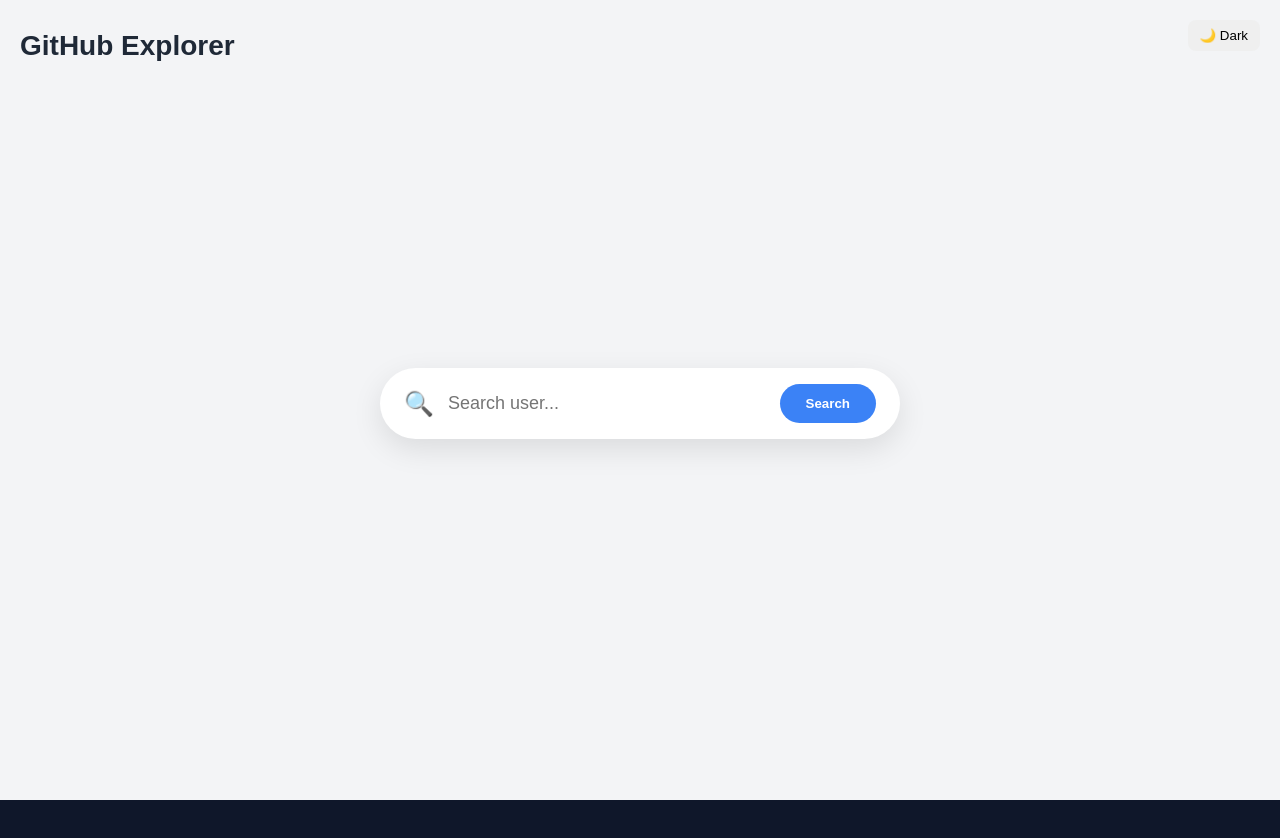
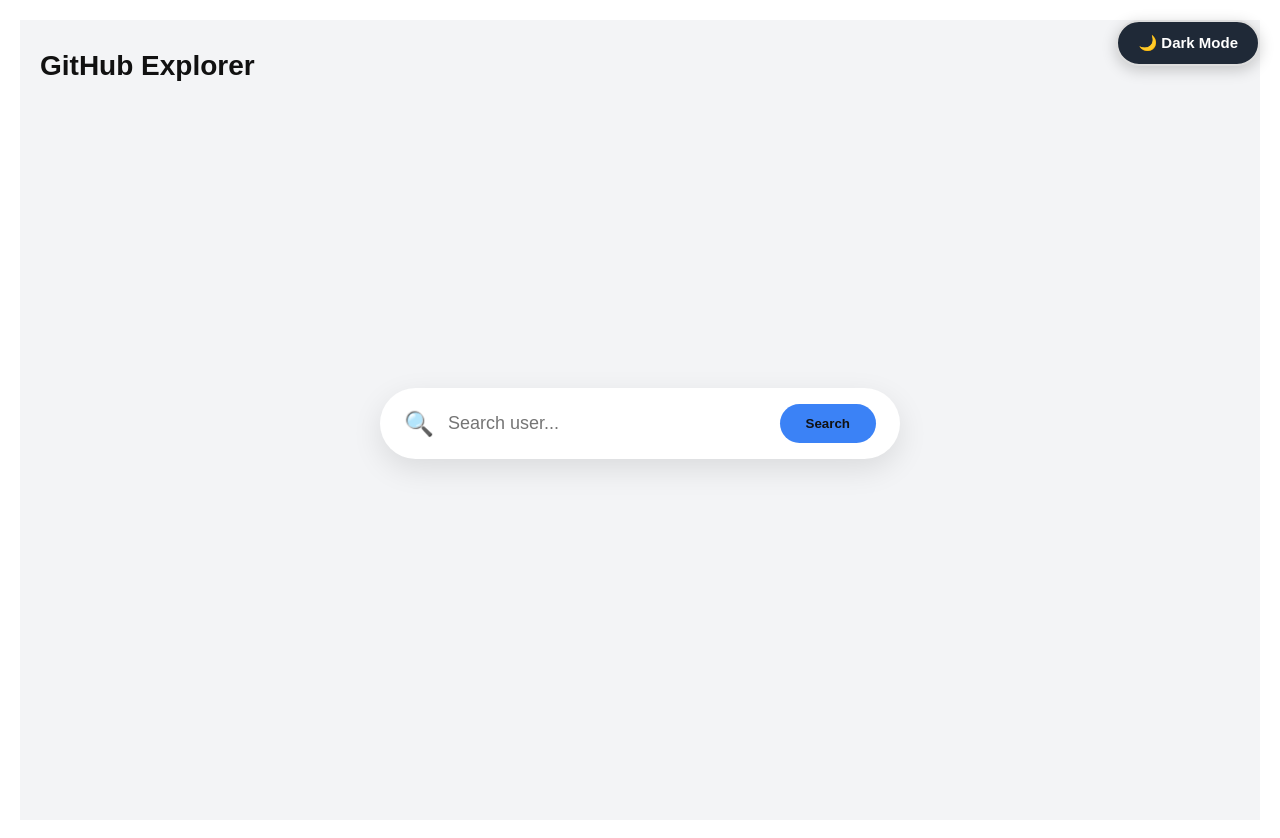
Before and after one commit to rc808129/github-explorer, a React (Vite) app: page / in a window 1280 px wide. Before the commit the page ends 800 px from the top, so only its background shows below. Built offline with nearby package versions, Linux system fonts and the light colour scheme.

Commit message:
updated code

```diff
--- a/src/App.jsx
+++ b/src/App.jsx
@@ -3,14 +3,17 @@
 import Home from "./pages/Home"
 import RepoPage from "./pages/RepoPage"
 import { Route, Routes } from "react-router-dom"
+
 const App = ()=> {
 
   return(<div>
     <Theme/>
+    <div className="app-container">
    <Routes>
         <Route path="/" element={<Home />} />
         <Route path="/user/:username" element={<RepoPage />} />
       </Routes>
+      </div>
   </div>)
 }
 
--- a/src/components/RepoCard.jsx
+++ b/src/components/RepoCard.jsx
@@ -1,6 +1,6 @@
 const RepoCard = ({ repo }) => {
   return (
-    <div className="repo-card">
+    <div className="repo-card card">
       <div className="repo-header">
         <a
           href={repo.html_url}
@@ -12,7 +12,7 @@
         </a>
 
         {repo.language && (
-          <span className="language-badge">{repo.language}</span>
+          <span className="language-badge, btn-fixed-white">{repo.language}</span>
         )}
       </div>
 
--- a/src/components/SortFilter.jsx
+++ b/src/components/SortFilter.jsx
@@ -2,10 +2,10 @@
   return (
     <div className="sort-filter">
       <div className="sort-buttons">
-      <button onClick={onSortStars} className="sort-btn">Sort by Stars ⭐</button>
-      <button onClick={onSortForks} className="sort-btn">Sort by Forks 🍴</button>
+      <button onClick={onSortStars} className="sort-btn buttons">Sort by Stars ⭐</button>
+      <button onClick={onSortForks} className="sort-btn buttons">Sort by Forks 🍴</button>
     </div>
-    <div className="filter-select">
+    <div className="filter-select buttons">
       <select onChange={(e) => onFilter(e.target.value)}>
         <option value="">All languages</option>
         <option value="JavaScript">JavaScript</option>
--- a/src/components/Theme.jsx
+++ b/src/components/Theme.jsx
@@ -5,11 +5,11 @@
   const { theme, toggleTheme } = useContext(ThemeContext);
 
   return (
-     <div className="navbar">
-    <button onClick={toggleTheme}>
-      {theme === "light" ? "🌙 Dark" : "☀️ Light"}
+    //  <div className="navbar">
+    <button onClick={toggleTheme} className="theme-switcher">
+      {theme === "light" ? "🌙 Dark Mode" : "☀️ Light Mode"}
     </button>
-    </div>
+    // </div>
   );
 };
 
--- a/src/components/UserCard.jsx
+++ b/src/components/UserCard.jsx
@@ -1,6 +1,6 @@
 function UserCard({ user, onClick }) {
   return (
-    <div  className="user-card" onClick={() => onClick(user.login)} style={{ cursor: "pointer" }}>
+    <div  className="user-card card" onClick={() => onClick(user.login)} style={{ cursor: "pointer" }}>
       <img src={user.avatar_url} alt="avatar" />
       <p>{user.login}</p>
     </div>
--- a/src/context/ThemeProvider.jsx
+++ b/src/context/ThemeProvider.jsx
@@ -1,29 +1,52 @@
-import { useState, useEffect } from "react";
-import { ThemeContext } from "./ThemeContext.js";
 
-const ThemeProvider = ({ children }) => {
-  // localStorage se initial value lo
-  const [theme, setTheme] = useState(
-    localStorage.getItem("theme") || "light"
-  );
 
-  // toggle function
-  const toggleTheme = () => {
-    setTheme(prev => (prev === "light" ? "dark" : "light"));
-  };
 
-  // theme save karo
-  useEffect(() => {
-    localStorage.setItem("theme", theme);
-  }, [theme]);
 
-  return (
-    <ThemeContext.Provider value={{ theme, toggleTheme }}>
-      <div className={theme}>
-        {children}
-      </div>
+// const ThemeProvider = ({ children }) => {
+
+//   const [theme, setTheme] = useState(
+//     localStorage.getItem("theme") || "light"
+//   );
+
+
+//   const toggleTheme = () => {
+//     setTheme(prev => (prev === "light" ? "dark" : "light"));
+//   };
+
+
+//   useEffect(() => {
+//     localStorage.setItem("theme", theme);
+//   }, [theme]);
+
+//   return (
+//     <ThemeContext.Provider value={{ theme, toggleTheme }}>
+//       <div className={theme}>
+//         {children}
+//       </div>
+//     </ThemeContext.Provider>
+//   );
+// };
+
+// export default ThemeProvider;
+
+ import { useState} from "react";
+  import { ThemeContext } from "./ThemeContext.js";
+
+
+const ThemeProvider = ({children})=> {
+  const [theme, setTheme] = useState("light")
+  function toggleTheme(){
+   setTheme(prev => (prev === "light" ? "dark" : "light"))
+  }
+
+  return(<div>
+    <ThemeContext.Provider value={{theme, toggleTheme}}>
+
+      {children}
+
     </ThemeContext.Provider>
-  );
-};
 
-export default ThemeProvider;
+  </div>)
+}
+
+export default ThemeProvider
--- a/src/index.css
+++ b/src/index.css
@@ -512,7 +512,7 @@
 }
 
 .sort-btn {
- background: white;
+ background: rgb(247, 241, 241);
   color: #374151;
   border: 2px solid #e5e7eb;
   padding: 12px 20px;
@@ -733,3 +733,125 @@
   background: #111827;
   color: #f9fafb;
 }
+
+
+/* Light Theme */
+.light {
+  background-color: white;
+  color: black;
+  min-height: 100vh;
+}
+
+/* Dark Theme */
+.dark {
+  background-color: #121212;
+  color: white;
+  min-height: 100vh;
+}
+
+
+:root {
+  --bg-color: #ffffff;
+  --text-color: #111111;
+  --card-bg: #f8f8f8;
+  --border-color: #ddd;
+
+  /* Button ke liye alag variables */
+  --button-bg: #1f2937;
+  --button-text: #ffffff;
+}
+
+.dark {
+  --bg-color: #111111;
+  --text-color: #ffffff;
+  --card-bg: #1f1f1f;
+  --border-color: #444;
+
+  /* Button dark mode mein thoda light dark rahega */
+  --button-bg: #374151;
+  --button-text: #ffffff;
+}
+
+/* Background + normal text */
+body {
+  background-color: var(--bg-color);
+  color: var(--text-color);
+  transition: all 0.3s ease;
+  margin: 0;
+  padding: 0;
+}
+
+.app-container,
+.app-container * {
+  color: var(--text-color) !important;
+}
+
+/* Background container */
+.app-container {
+  min-height: 100vh;
+  background-color: var(--bg-color);
+  padding: 20px;
+}
+
+/* Card (optional) */
+.card {
+  background-color: var(--card-bg);
+  border: 1px solid var(--border-color);
+  padding: 20px;
+  border-radius: 8px;
+}
+
+/* ==================== THEME SWITCHER BUTTON ==================== */
+.theme-switcher {
+  position: fixed;
+  top: 20px;
+  right: 20px;
+  z-index: 9999;
+  padding: 12px 20px;
+  background-color: var(--button-bg);     /* button ka background theme ke saath change */
+  color: var(--button-text) !important;   /* ← YEHI LINE IMPORTANT HAI → hamesha WHITE */
+  border: 2px solid var(--border-color);
+  border-radius: 50px;
+  font-size: 15px;
+  font-weight: 600;
+  cursor: pointer;
+  box-shadow: 0 4px 15px rgba(0,0,0,0.2);
+  transition: all 0.3s ease;
+  display: flex;
+  align-items: center;
+  gap: 8px;
+}
+
+.theme-switcher:hover {
+  transform: scale(1.05);
+  box-shadow: 0 6px 20px rgba(0,0,0,0.3);
+}
+
+
+.btn-fixed-white {
+  color: #ffffff !important;           /* ← HAMESHA WHITE rahega */
+           /* dark shade (dono modes mein achha dikhega) */
+           background-color: #1f2937;
+  border: 2px solid #444;
+  padding: 12px 20px;
+  border-radius: 50px;
+  font-size: 15px;
+  font-weight: 600;
+  cursor: pointer;
+  transition: all 0.3s ease;
+  box-shadow: 0 4px 15px rgba(0,0,0,0.2);
+  display: inline-flex;
+  align-items: center;
+  gap: 8px;
+}
+
+.btn-fixed-white:hover {
+  transform: scale(1.05);
+  box-shadow: 0 6px 20px rgba(0,0,0,0.3);
+}
+
+.buttons {
+
+   --text-color: #181616;
+
+}
--- a/src/pages/RepoPage.jsx
+++ b/src/pages/RepoPage.jsx
@@ -51,7 +51,7 @@
   return (
    <div className={`repo-page ${theme}`}>
       <div className="header">
-      <button className="back-btn" onClick={back}>back</button>
+      <button className="back-btn, btn-fixed-white " onClick={back}>back</button>
       <h1 className="page-title">{username} Repositories </h1>
      </div>
       {state.loading && (
```
